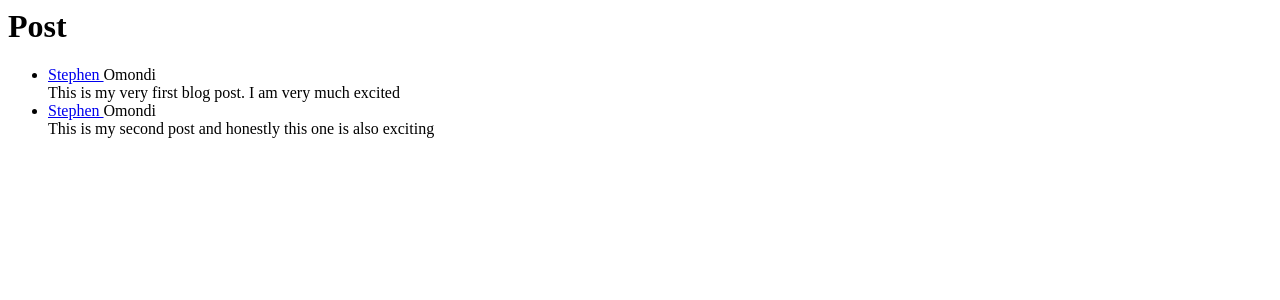
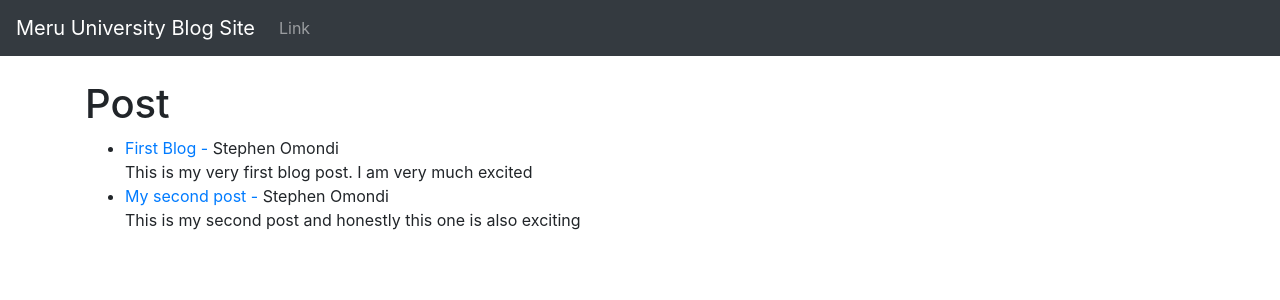
Before and after one commit to Stephen882-pixel/python-django-simple-blog, a Django app: page / in a window 1280 px wide. Shown: the top 300 px of the page. Run offline with Django 5.2, Linux system fonts and the light colour scheme; data comes from the database, SQL or seed files in the repository; both versions use the stored data as it was after the commit.

Commit message:
blog styling with boostrap

```diff
--- a/theblog/models.py
+++ b/theblog/models.py
@@ -6,6 +6,7 @@ class Post(models.Model):
     title = models.CharField(max_length=255)
     author = models.ForeignKey(User, on_delete=models.CASCADE)
     body = models.TextField()
+    title_tag = models.CharField(max_length=255,default='Meru University Blog Site')
 
     def __str__(self):
         return self.title + ' | ' +  str(self.author)
--- a/theblog/templates/Articles_Details.html
+++ b/theblog/templates/Articles_Details.html
@@ -1,3 +1,6 @@
+{% extends 'Base.html' %}
+{% block title %} {{post.title_tag}} {% endblock %}
+{% block content %}
 <h1>{{post.title}}</h1>
 <small>By: {{post.author.first_name}} {{post.author.last_name}}</small><br>
 <hr>
@@ -5,4 +8,5 @@
 {{post.body}}
 
 <br><br>
-<a href="{% url 'home' %}">Back</href>
+<a href="{% url 'home' %}" class="btn btn-secondary" >Back</a>
+    {% endblock %}
--- /dev/null
+++ b/theblog/templates/Base.html
@@ -0,0 +1,64 @@
+<!doctype html>
+<html lang="en">
+<head>
+    <!-- Required meta tags -->
+    <meta charset="utf-8">
+    <meta content="width=device-width, initial-scale=1, shrink-to-fit=no" name="viewport">
+
+    <!-- Bootstrap CSS -->
+    <link crossorigin="anonymous" href="https://cdn.jsdelivr.net/npm/bootstrap@4.6.2/dist/css/bootstrap.min.css"
+          integrity="sha384-xOolHFLEh07PJGoPkLv1IbcEPTNtaed2xpHsD9ESMhqIYd0nLMwNLD69Npy4HI+N" rel="stylesheet">
+
+    <title>
+        {% block title %}
+        Meru University Blog Site
+        {% endblock %}
+    </title>
+</head>
+<body>
+<nav class="navbar navbar-expand-lg navbar-dark bg-dark">
+  <a class="navbar-brand" href="{% url 'home' %}">Meru University Blog Site</a>
+  <button class="navbar-toggler" type="button" data-toggle="collapse" data-target="#navbarSupportedContent" aria-controls="navbarSupportedContent" aria-expanded="false" aria-label="Toggle navigation">
+    <span class="navbar-toggler-icon"></span>
+  </button>
+
+  <div class="collapse navbar-collapse" id="navbarSupportedContent">
+    <ul class="navbar-nav mr-auto">
+
+      <li class="nav-item">
+        <a class="nav-link" href="#">Link</a>
+      </li>
+
+
+    </ul>
+
+  </div>
+</nav>
+<br>
+
+<div class="container">
+    {% block content %}
+
+    {% endblock %}
+
+</div>
+
+
+<!-- Optional JavaScript; choose one of the two! -->
+
+<!-- Option 1: jQuery and Bootstrap Bundle (includes Popper) -->
+<script crossorigin="anonymous"
+        integrity="sha384-DfXdz2htPH0lsSSs5nCTpuj/zy4C+OGpamoFVy38MVBnE+IbbVYUew+OrCXaRkfj"
+        src="https://cdn.jsdelivr.net/npm/jquery@3.5.1/dist/jquery.slim.min.js"></script>
+<script crossorigin="anonymous"
+        integrity="sha384-Fy6S3B9q64WdZWQUiU+q4/2Lc9npb8tCaSX9FK7E8HnRr0Jz8D6OP9dO5Vg3Q9ct"
+        src="https://cdn.jsdelivr.net/npm/bootstrap@4.6.2/dist/js/bootstrap.bundle.min.js"></script>
+
+<!-- Option 2: Separate Popper and Bootstrap JS -->
+<!--
+<script src="https://cdn.jsdelivr.net/npm/jquery@3.5.1/dist/jquery.slim.min.js" integrity="sha384-DfXdz2htPH0lsSSs5nCTpuj/zy4C+OGpamoFVy38MVBnE+IbbVYUew+OrCXaRkfj" crossorigin="anonymous"></script>
+<script src="https://cdn.jsdelivr.net/npm/popper.js@1.16.1/dist/umd/popper.min.js" integrity="sha384-9/reFTGAW83EW2RDu2S0VKaIzap3H66lZH81PoYlFhbGU+6BZp6G7niu735Sk7lN" crossorigin="anonymous"></script>
+<script src="https://cdn.jsdelivr.net/npm/bootstrap@4.6.2/dist/js/bootstrap.min.js" integrity="sha384-+sLIOodYLS7CIrQpBjl+C7nPvqq+FbNUBDunl/OZv93DB7Ln/533i8e/mZXLi/P+" crossorigin="anonymous"></script>
+-->
+</body>
+</html>
--- a/theblog/templates/home.html
+++ b/theblog/templates/home.html
@@ -1,9 +1,16 @@
+{% extends 'Base.html' %}
+{% block content %}
+
+
 <h1>Post</h1>
 
-    <ul>
-{% for post in object_list %}
-    <li><a href="{% url 'detail' post.pk %}">  {{post.author.first_name}} </a>{{post.author.last_name}}  <br>
+<ul>
+    {% for post in object_list %}
+    <li><a href="{% url 'detail' post.pk %}"> {{post.title}} -  </a>{{post.author.first_name}} {{post.author.last_name}} <br>
 
-    {{post.body}}</li>
-{% endfor %}
-    </ul>
+        {{post.body}}
+    </li>
+    {% endfor %}
+</ul>
+
+{% endblock %}
```
Also changed, not shown: db.sqlite3, theblog/migrations/0002_post_title_tag.py (added).
